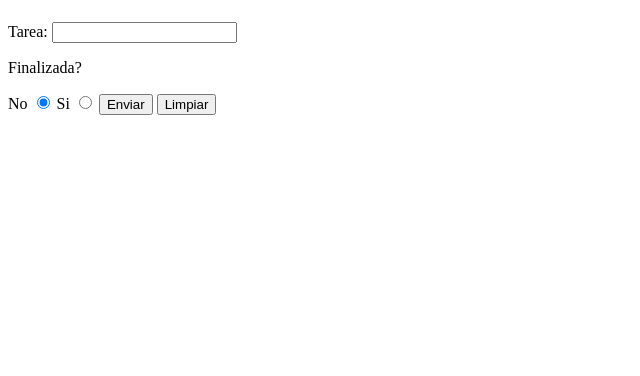
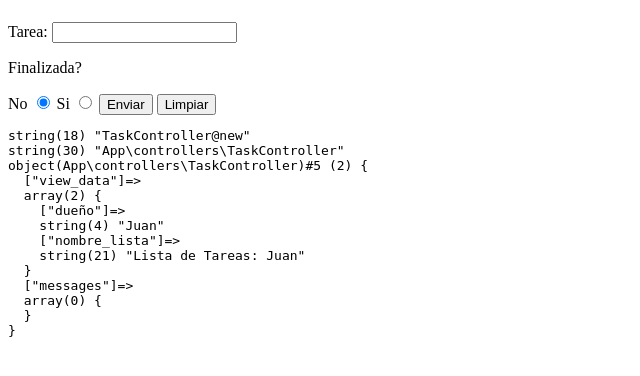
Before and after one commit to jnatmed/to-do-list-paw, a PHP site: page /new_task in a window 1280 px wide. Shown: the part 58-434 px from the top of the page, without its empty margins (0-640 px from the left). Run offline with PHP 8.4, Linux system fonts and the light colour scheme.

Commit message:
Armar una clase que gestione los request. Se instancia en el steup y se le paso al ruteador el request completo.
Genera un controller generico que cargue opciones por default. Para
opciones por default, crear un objeto Config que se instancia en setup,
y tiene las opciones basicas. El controller generico maneja opciones que
se repiten en todos los controllers. Implica refactor de las vistas
porque las variables ahora estan en objetos del controlador instanciado.

```diff
--- a/controllers/TaskController.php
+++ b/controllers/TaskController.php
@@ -2,24 +2,18 @@
 
 namespace App\controllers;
 
+use App\core\Controller;
 use App\models\ToDoList;
 
-class TaskController
+class TaskController extends Controller
 {
     public function new()
     {
-        $dueño = "Juan";
-        $nombre_lista = "Lista de Tareas: $dueño";
-        $mensajes_usuario = [];
-
-        include "new.task.view.php";
+        include "views/new.task.view.php";
     }
 
     public function save()
     {
-        $dueño = "Juan";
-        $nombre_lista = "Lista de Tareas: $dueño";
-        $mensajes_usuario = [];
 
         $todo_list = new ToDoList;
         $todo_list->create_task("Carniceria: Asado");
@@ -30,8 +24,10 @@ class TaskController
         $descripcion = $_POST['descripcion'];
         $finalizada = $_POST['finalizada'] == "si";
         $task = $todo_list->create_task($descripcion, $finalizada);
-        $mensajes_usuario[] = "La tarea '{$task->descripcion}' se creo con exito";
-        $mensajes_usuario[] = "Si esto tuviera persistencia, aca hay que hacer el save";
+
+        $this->add_message("La tarea '{$task->descripcion}' se creo con exito");
+        $this->add_message("Si esto tuviera persistencia, aca hay que hacer el save");
+
         include "index.view.php";
 
     }
--- a/controllers/ToDoListController.php
+++ b/controllers/ToDoListController.php
@@ -2,15 +2,13 @@
 
 namespace App\controllers;
 
+use App\core\Controller;
 use App\models\ToDoList;
 
-class ToDoListController
+class ToDoListController extends Controller
 {
     public function index()
     {
-        $dueño = "Juan";
-        $nombre_lista = "Lista de Tareas: $dueño";
-        $mensajes_usuario = [];
 
         $todo_list = new ToDoList;
         $todo_list->create_task("Carniceria: Asado");
@@ -21,8 +19,6 @@ class ToDoListController
         $descripcion = $_POST['descripcion'];
         $finalizada = $_POST['finalizada'] == "si";
         $task = $todo_list->create_task($descripcion, $finalizada);
-        $mensajes_usuario[] = "La tarea '{$task->descripcion}' se creo con exito";
-        $mensajes_usuario[] = "Si esto tuviera persistencia, aca hay que hacer el save";
         include "index.view.php";
     }
 }
--- /dev/null
+++ b/core/Config.php
@@ -0,0 +1,16 @@
+<?php
+
+namespace App\core;
+
+class Config
+{
+    public $data = [];
+
+    public function __construct()
+    {
+        $this->data['dueño'] = 'Juan';
+        $this->data['nombre_lista'] = "Lista de Tareas: {$this->data['dueño']}";
+    }
+}
+
+?>
--- /dev/null
+++ b/core/Controller.php
@@ -0,0 +1,28 @@
+<?php
+
+namespace App\core;
+
+class Controller
+{
+    public $view_data = [];
+    public $messages = [];
+
+    public function __construct()
+    {
+        global $config;
+
+        $this->add_data($config->data);
+    }
+
+    public function add_data($data)
+    {
+        $this->view_data = array_merge($this->view_data,$data);
+    }
+
+    public function add_message($message)
+    {
+        $this->message[] = $message;
+    }
+}
+
+?>
--- /dev/null
+++ b/core/Request.php
@@ -0,0 +1,14 @@
+<?php
+
+namespace App\core;
+
+class Request
+{
+    public function __construct()
+    {
+        $this->path = parse_url($_SERVER['REQUEST_URI'], PHP_URL_PATH);
+        $this->method = $_SERVER['REQUEST_METHOD'];
+    }
+}
+
+?>
--- a/core/Router.php
+++ b/core/Router.php
@@ -11,13 +11,20 @@ class Router
         $this->routes = $routes;
     }
 
-    function direct($path, $method)
+    function direct($request)
     {
-        $operation = $this->routes["$method $path"];
+        $operation = $this->routes["{$request->method} {$request->path}"];
         list($class, $method) = explode('@',$operation);
         $fullClass = "App\controllers\\$class";
         $controller = new $fullClass;
         $controller->$method();
+
+        echo "<pre>";
+        var_dump($operation);
+        var_dump($fullClass);
+        var_dump($controller);
+        exit(0);
+
     }
 }
 
--- a/index.php
+++ b/index.php
@@ -2,13 +2,8 @@
 
 include 'setup.php';
 
-use \App\models\ToDoList;
-
-$url_path = parse_url($_SERVER['REQUEST_URI'], PHP_URL_PATH);
-$http_method = $_SERVER["REQUEST_METHOD"];
-
 try{
-    $router->direct($url_path, $http_method);
+    $router->direct($request);
 }catch(Error $e){
     http_response_code(404);
     include "views/error.404.view.php";
--- a/index.view.php
+++ b/index.view.php
@@ -1,11 +1,11 @@
 <!DOCTYPE html>
 <html>
 <head>
-    <title><?= $dueño ?> To-Do List</title>
+    <title><?= $this->view_data['dueño'] ?> To-Do List</title>
 </head>
 <body>
     <header>
-        <h1><?= $nombre_lista ?></h1>
+        <h1><?= $this->view_data['nombre_lista'] ?></h1>
         <nav>
             <ul>
                 <li>
@@ -16,7 +16,7 @@
     </header>
     <main>
         <section id="mensajes">
-            <?php foreach ($mensajes_usuario as $mensaje) : ?>
+            <?php foreach ($this->messages as $mensaje) : ?>
                 <p><?= $mensaje ?></p>
             <?php endforeach ?>
         </section>
--- a/setup.php
+++ b/setup.php
@@ -1,19 +1,27 @@
 <?php
 
 include 'core/Router.php';
+include 'core/Request.php';
+include 'core/Config.php';
+include 'core/Controller.php';
 include 'models/ToDoListModel.php';
 include 'models/TaskModel.php';
 include 'controllers/ToDoListController.php';
 include 'controllers/TaskController.php';
 
 use App\core\Router;
+use App\core\Request;
+use App\core\Config;
 
+$config = new Config;
 $router = new Router;
 
 $router->define([
     'GET /' => 'ToDoListController@index',
     'GET /new_task' => 'TaskController@new',
     'POST /save_task' => 'TaskController@save',
-])
+]);
+
+$request = new Request;
 
 ?>
--- a/new.task.view.php
+++ b/views/new.task.view.php
@@ -1,11 +1,11 @@
 <!DOCTYPE html>
 <html>
 <head>
-    <title><?= $dueño ?> To-Do List</title>
+    <title><?= $this->view_data['dueño'] ?> To-Do List</title>
 </head>
 <body>
     <header>
-        <h1><?= $nombre_lista ?></h1>
+        <h1><?= $this->view_data['nombre_lista'] ?></h1>
     </header>
     <main>
         <form action="/save_task" method="POST">
```
